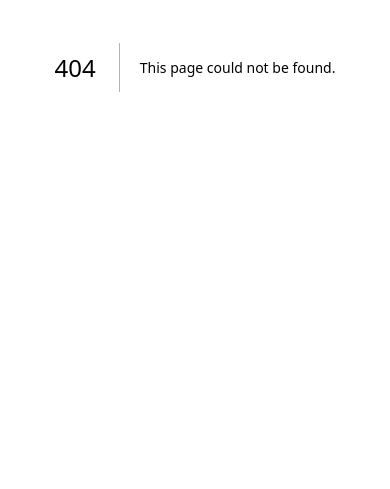
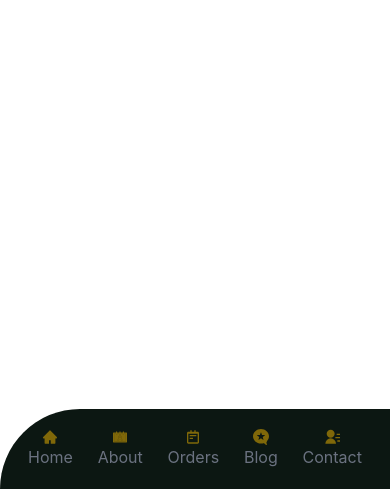
Before and after one commit to aimun-naharr/food-app, a Next.js app: page /global/MobileNav in a window 390 px wide. Before the commit this address had no page. Shown: the part 355-844 px from the top of the page. Built offline with nearby package versions, Linux system fonts and the light colour scheme; a web font is replaced by a local one.

Commit message:
Mobile nav created

```diff
--- a/pages/Orders.jsx
+++ b/pages/Orders.jsx
@@ -1,5 +1,6 @@
 import React from "react";
 import { useGetOrderedPoductsQuery } from "../state/productSlice";
+import MobileNav from "./global/MobileNav";
 
 const Orders = () => {
      const {data, isLoading}=useGetOrderedPoductsQuery()
@@ -9,7 +10,8 @@ const Orders = () => {
    }
 
 	return (
-		<div className="flex flex-col justify-center items-center h-full w-full ">
+		<div className="flex flex-col justify-center items-center h-full w-full relative">
+			<MobileNav/>
 			<div className="w-full max-w-7xl mx-auto rounded-lg  bg-white shadow-lg border border-gray-200">
 				<header className="px-5 py-4 border-b border-gray-100">
 					<div className="font-semibold text-gray-800">Orders</div>
--- a/pages/components/Contact.jsx
+++ b/pages/components/Contact.jsx
@@ -3,8 +3,8 @@ import React from "react";
 const Contact = () => {
 	const inputStyles = "outline-none border-none rounded  h-14 w-full px-3 placeholder:text-start";
 	return (
-		<section className="mt-[80px] bg-[#F7F8FA] py-20 px-4">
-			<div className="w-full md:w-[80%] mx-auto flex md:flex-row flex-col gap-8  justify-between ">
+		<section className="mt-[80px] bg-[#F7F8FA] py-20 px-4 pb-[90px] md:pb-0">
+			<div className="w-full md:w-[80%] mx-auto flex md:flex-row  gap-8  justify-between flex-col-reverse">
 				{/* left side */}
 				<div>
 					{/* heading */}
--- a/pages/components/banner/Banner.jsx
+++ b/pages/components/banner/Banner.jsx
@@ -5,8 +5,8 @@ const Banner = () => {
 	return (
 		<main className="bg-[#0C1712] min-h-[800px] w-full">
 			{/* banner wrapper */}
-			<div className="w-full md:w-[80%] mx-auto">
-				{/* <Navbar/> */}
+			<div className="w-full md:w-[80%] mx-auto ">
+				<Navbar/>
 				<div className="text-white">
 					{/* banner text */}
 					<div className="max-w-[534px] mt-[200px] px-4">
--- a/pages/components/banner/Navbar.jsx
+++ b/pages/components/banner/Navbar.jsx
@@ -10,7 +10,7 @@ const Navbar = () => {
 	const [isCartOpen, setIsCartOpen]=useState(false)
      const cart=useSelector(state=>state.cart.cart)
 	return (
-		<div className="h-[80px] text-white flex justify-between items-center ">
+		<div className="h-[80px] text-white flex justify-between items-center  w-full px-3 md:px-0">
 			<img src="https://i.ibb.co/0Jc4jZ7/image-1.png" alt="logo" />
                {/* navMenu */}
 			<NavMenu/>
--- a/pages/components/homeKitchen.jsx/HomeKitchen.jsx
+++ b/pages/components/homeKitchen.jsx/HomeKitchen.jsx
@@ -18,7 +18,7 @@ const HomeKitchen = () => {
                               data?.slice(0, 4).map(product=><Product key={product?.id} product={product}/>)
                          }
                         </div>
-                         <button className="border-2 w-[15%] py-2 rounded-md bg-inherit text-gray-400 mt-[80px] mb-[80px] mx-auto border-[#F3BA00] ">+   Load more...</button>
+                         <button className="border-2 w-[50%] md:w-[15%] py-2 rounded-md bg-inherit text-gray-400 mt-[80px] mb-[80px] mx-auto border-[#F3BA00] ">+   Load more...</button>
                     </div>
 			</div>
 		</div>
--- /dev/null
+++ b/pages/global/MobileNav.jsx
@@ -0,0 +1,51 @@
+import React from 'react';
+import { AiTwotoneContacts,  } from 'react-icons/ai';
+import { BiNotepad } from 'react-icons/bi';
+import { RiContactsFill } from 'react-icons/ri';
+import { AiFillHome } from 'react-icons/ai';
+import { SiMicrodotblog } from 'react-icons/si';
+import Link from 'next/link';
+
+const MobileNav = () => {
+     const menu = [
+          {
+               name: "Home",
+               path: "/",
+               icon: AiFillHome
+          },
+          {
+               name: "About",
+               path: "/about",
+               icon: AiTwotoneContacts
+          },
+          {
+               name: "Orders",
+               path: "/Orders",
+               icon: BiNotepad
+          },
+          {
+               name: "Blog",
+               path: "/blog",
+               icon: SiMicrodotblog
+          },
+          {
+               name: "Contact",
+               path: "/contact",
+               icon: RiContactsFill
+          },
+     ];
+     return (
+          <ul className="md:hidden fixed bg-[#0C1712] w-full bottom-0 left-0 flex justify-between h-[80px] items-center px-4 rounded-tl-full rounded-rl">
+
+          {menu.map((item, i) => (
+               <Link key={i} href={item.path} className='flex flex-col items-center active:bg-gray-500 p-3 rounded-full'>
+               <item.icon className='text-[#F3BA00]/50 '/>
+                    <li className='text-gray-500'>{item.name}
+                    </li>
+               </Link>
+          ))}
+     </ul>
+     );
+};
+
+export default MobileNav;
--- a/pages/global/NavMenu.jsx
+++ b/pages/global/NavMenu.jsx
@@ -24,7 +24,7 @@ const menu = [
 ];
 const NavMenu = () => {
      return (
-          <ul className="flex gap-4">
+          <ul className="md:flex md:flex-row gap-4 hidden ">
 				{menu.map((item, i) => (
 					<Link key={i} href={item.path}>
 						<li>{item.name}</li>
--- a/pages/index.js
+++ b/pages/index.js
@@ -4,15 +4,17 @@ import HomeKitchen from "./components/homeKitchen.jsx/HomeKitchen.jsx";
 import Contact from "./components/Contact";
 import Footer from "./components/Footer";
 import Blog from "./components/blog/Blog";
+import MobileNav from "./global/MobileNav";
 
 export default function Home() {
 	return (
-			<div className="relative">
+			<div className="relative h-screen">
 				<Banner />
 				<HomeKitchen />
 				<Blog />
 				<Contact/>
 				<Footer/>
+				<MobileNav/>
 			</div>
 	);
 }
--- a/styles/globals.css
+++ b/styles/globals.css
@@ -9,6 +9,7 @@ body {
   margin: 0;
   font-family: -apple-system, BlinkMacSystemFont, Segoe UI, Roboto, Oxygen,
     Ubuntu, Cantarell, Fira Sans, Droid Sans, Helvetica Neue, sans-serif;
+    padding-bottom: 90px;
 }
 
 a {
```
